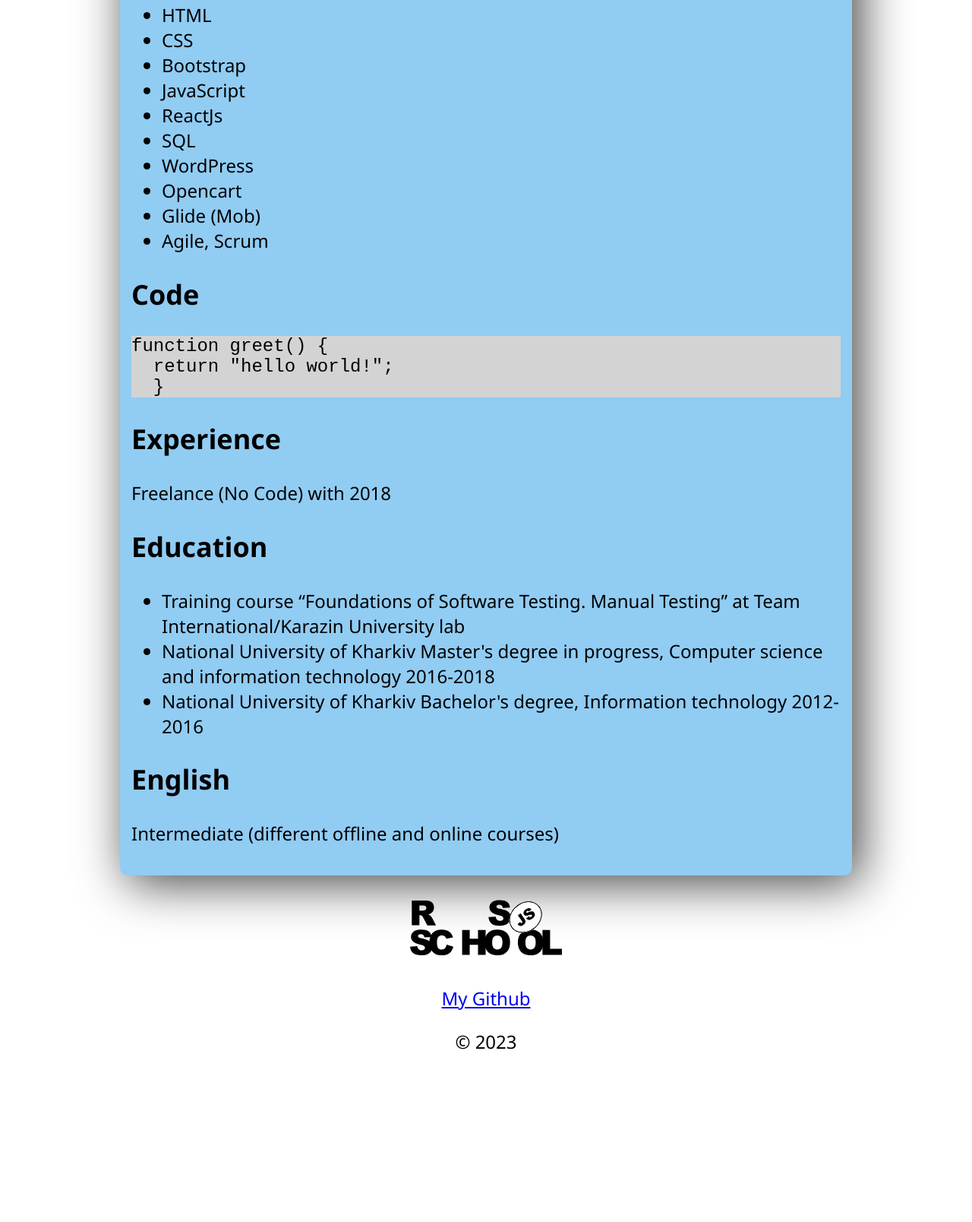
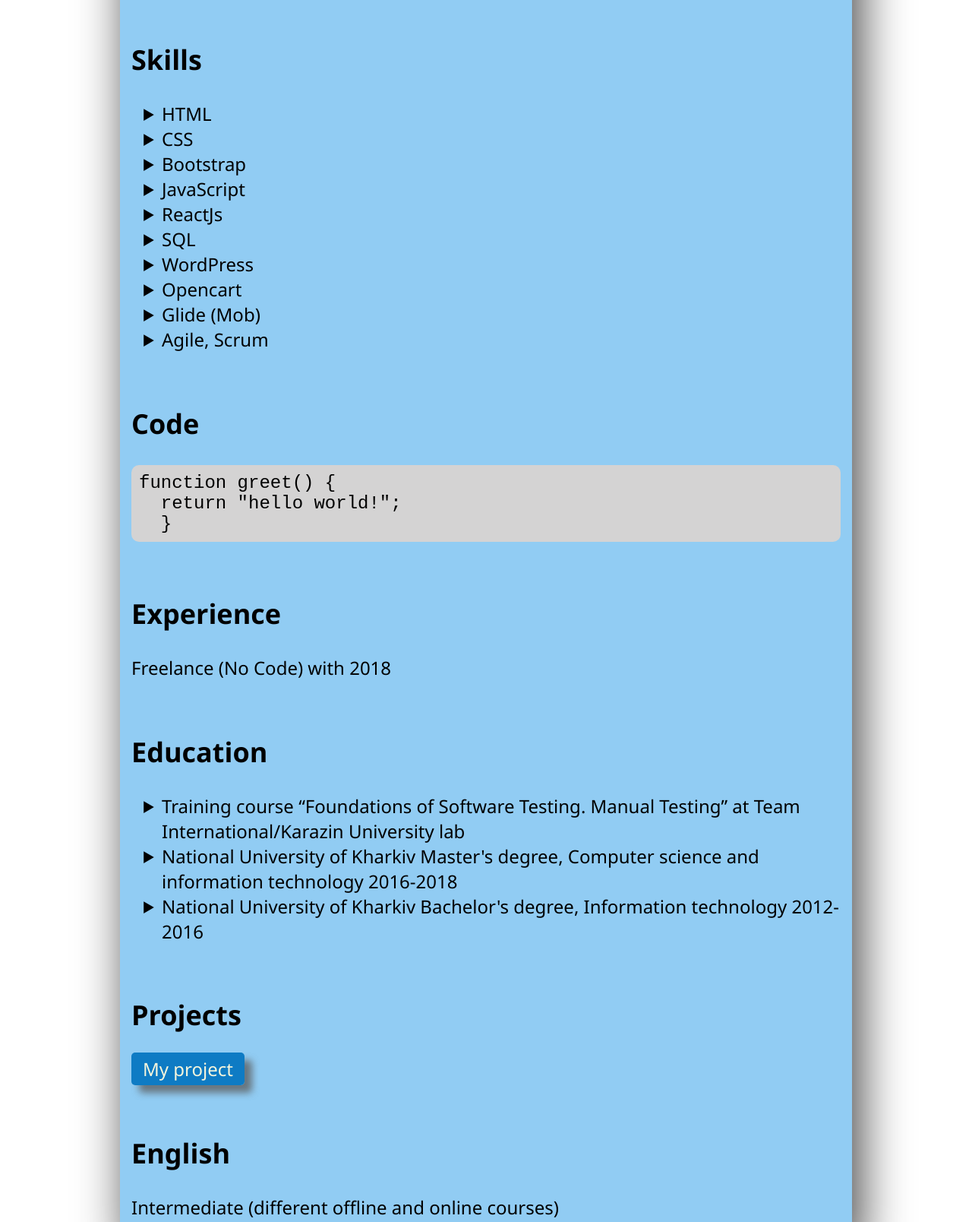
Before and after one commit to psh010/rsschool-cv, a plain HTML site: page index.html in a window 1280 px wide. Shown: the part 836-2444 px from the top of the page at 76% size. Before the commit the page ends 2267 px from the top, so only its background shows below. Drawn offline with Linux system fonts and the light colour scheme.

Commit message:
refactor: change css styles

```diff
--- a/index.html
+++ b/index.html
@@ -3,6 +3,7 @@
 <head>
     <meta charset="UTF-8">
     <meta name="viewport" content="width=device-width, initial-scale=1.0">
+    <link rel="shortcut icon" href="./images/favicon.png" type="image/x-icon">
     <link rel="stylesheet" href="./style.css">
     <title>CV</title>
 </head>
@@ -15,6 +16,7 @@
             <a href="#code">Code</a>
             <a href="#experience">Experience</a>
             <a href="#education">Education</a>
+            <a href="#projects">Projects</a>
             <a href="#english">English</a>
         </nav>
         <hr>
@@ -25,14 +27,15 @@
                     Parviz Shirinov
                 </h1>
                 <p>
-                    Front End Developer
+                    FrontEnd Developer
                 </p>
             </div>
         </section>
         <hr>
     </header>
+
     <main>
-        <section class="contacts">
+        <section>
             <a name="contacts"></a>
             <h2>Contacts</h2>
             <ul>
@@ -40,7 +43,7 @@
                 <li>Telegram: <a href="https://t.me/psh_010">psh_010</a></li>
             </ul>
         </section>
-        <section class="summary">
+        <section>
             <a name="summary"></a>
             <h2>Summary</h2>
             <p>
@@ -50,7 +53,7 @@
                 have excellent teamwork skills.
             </p>
         </section>
-        <section class="skills">
+        <section>
             <a name="skills"></a>
             <h2>Skills</h2>
             <ul>
@@ -76,7 +79,7 @@
             </code>
         </section>
 
-        <section class="experience">
+        <section>
             <a name="experience"></a>
             <h2>Experience</h2>
             <p>
@@ -84,36 +87,40 @@
             </p>
         </section>
 
-        <section class="education">
+        <section>
             <a name="education"></a>
             <h2>Education</h2>
             <ul>
                 <li>Training course “Foundations of Software Testing. Manual Testing” at Team International/Karazin University lab</li>
-                <li>National University of Kharkiv Master's degree in progress, Computer science and information technology 2016-2018</li>
+                <li>National University of Kharkiv Master's degree, Computer science and information technology 2016-2018</li>
                 <li>National University of Kharkiv Bachelor's degree, Information technology 2012-2016</li>
             </ul>
         </section>
 
-        <section class="english">
+        <section>
+            <a name="projects"></a>
+            <h2>Projects</h2>
+            <p><a href="https://psh010.github.io/rsschool-cv/" class="projects_link">My project</a></p>
+        </section>
+
+        <section>
             <a name="english"></a>
             <h2>English</h2>
             <p>
                 Intermediate (different offline and online courses)
             </p>
         </section>
+    </main>
 
-    </main>
     <footer>
         <a href="https://rs.school/js-stage0/">
             <img src="./images/rs_school_js.svg" alt="Course logo" width="200px">
         </a>
         <br>
-        <a href="https://github.com/psh010">My Github</a>
+        <a href="https://github.com/psh010" class="footer_link">My Github</a>
         <p>
             © 2023
         </p>
-
-
     </footer>
 </body>
 </html>
--- a/style.css
+++ b/style.css
@@ -15,26 +15,52 @@ nav {
  justify-content: space-evenly;
 }
 
+.name_block>img{
+    transition: 1s;
+}
+.name_block>img:hover{
+    transform: scale(1.2)
+}
+
 header {
     margin: 30px;
 }
 
-nav>a{
-    background-color: rgb(145, 204, 243);
+ul {
+    list-style-type: disclosure-closed;
 }
 
+nav>a, .projects_link, .footer_link{
+    background-color: rgb(14, 123, 196);
+    text-decoration: none;
+    padding: 5px 15px 5px 15px;
+    color: beige;
+    border-radius: 5px;
+    box-shadow: 10px 10px 10px 0px rgba(89, 89, 89, 0.75);
+}
+
+nav>a:hover, .projects_link:hover, .footer_link:hover{
+    color: aqua;
+}
+
+h2 {
+    padding-top: 40px;
+}
 
 main {
     margin: 30px;
     padding: 15px;
     background-color: rgb(145, 204, 243);
     border-radius: 10px;
-    box-shadow: 10px 10px 65px 0px rgba(0,0,0,0.75);}
+    box-shadow: 10px 10px 65px 0px rgba(0,0,0,0.75);
+}
 
 
 code {
     background-color: rgb(212, 211, 211);
     display: block;
+    border-radius: 10px;
+    padding: 10px;
 }
 
 
```
Also changed, not shown: images/favicon.png (added).
